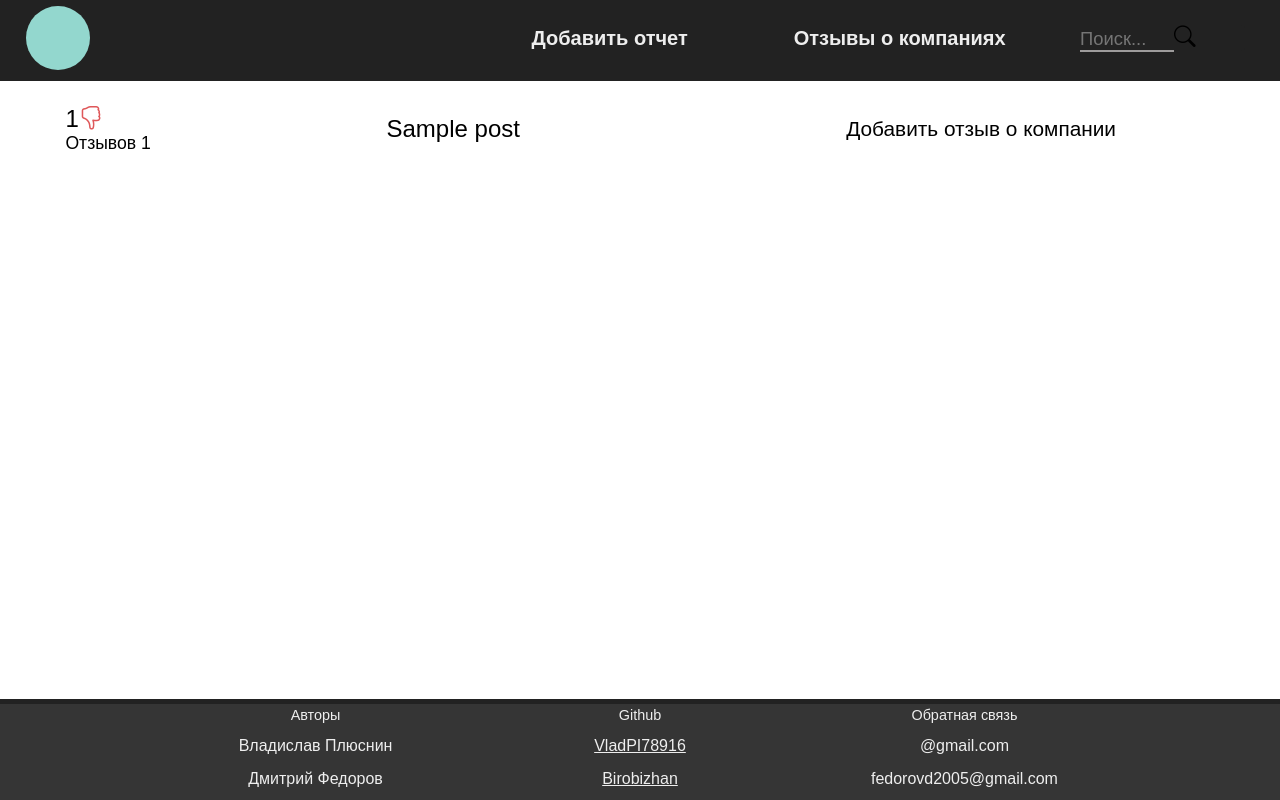
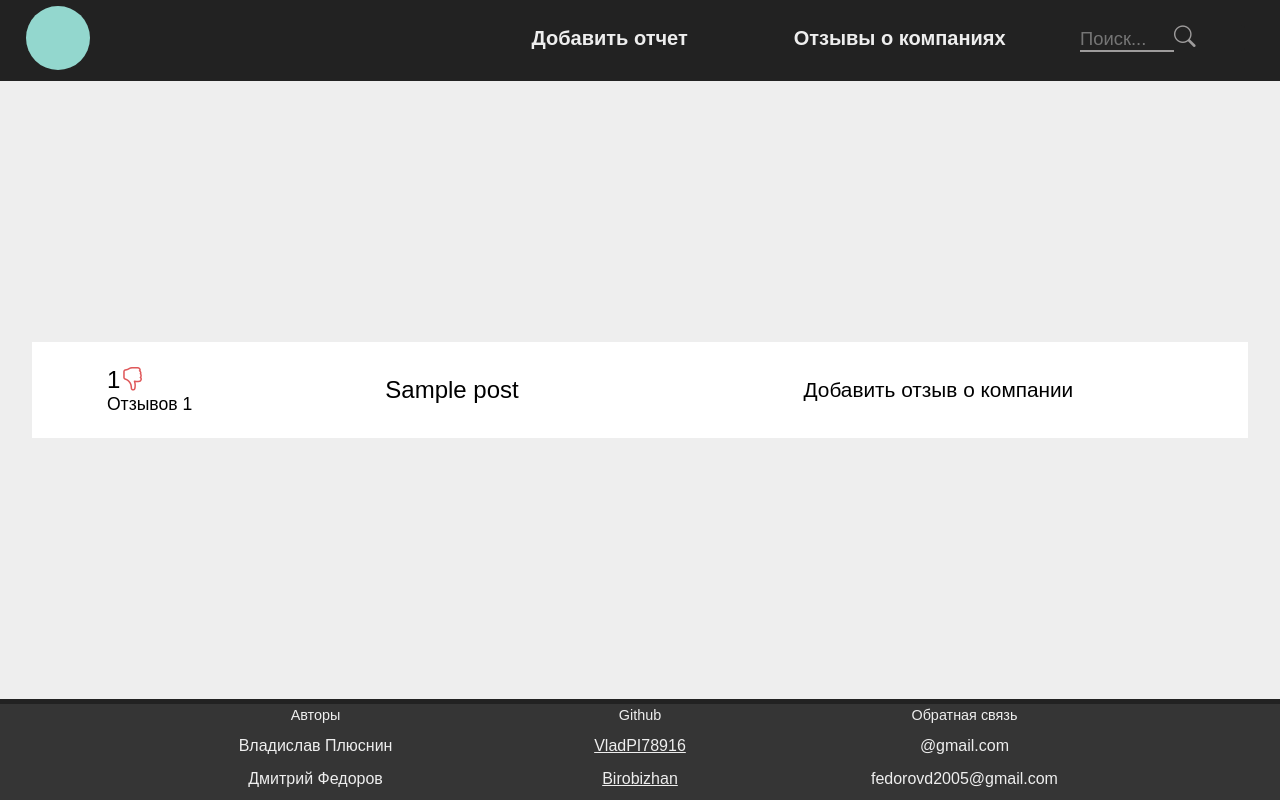
Before and after one commit to VladPl78916/Feedback-Classification-Web-Service, a Django app: template reviewer/site_review/templates/site_review/index.html in a window 1280 px wide. Run offline with Django 5.2, Linux system fonts and the light colour scheme; the template is opened without the code that fills it: most values are stand-ins (such as "Sample title", 1, 10 or a date in 2020).

Commit message:
Закончил верстку

```diff
--- a/reviewer/site_review/models.py
+++ b/reviewer/site_review/models.py
@@ -1,6 +1,9 @@
 from django.db import models
 from django.urls import reverse
 from slugify import slugify
+import plotly.graph_objects as go
+from PIL import Image
+import matplotlib.pyplot as plt
 
 
 class Companies(models.Model):
--- a/reviewer/site_review/static/site_review/css/index.css
+++ b/reviewer/site_review/static/site_review/css/index.css
@@ -1,14 +1,30 @@
+
+.posts{
+	margin-top: 20px;
+	margin-bottom: 20px;
+	width: 95vw;
+	display: flex;
+	justify-content: center;
+	background-color: white;
+	border-radius: 5px;
+
+}
+.posts ul{
+	align-items: center;
+	text-align: center;
+	justify-content: center;
+}
 .posts ul li {
-	max-width: 100%;
-	width: 100vw;
+	width: 95vw;
 	height: 12vh;
 	display: flex;
 	align-items: center;
 	text-align: center;
+	justify-content: center;
 
 }
 .like-container{
-	width: 17vw;
+	width: 13vw;
 	height: 12vh;
 	display: flex;
 	align-items: center;
@@ -26,7 +42,7 @@
 }
 .company-container{
 	font-size: 1.875vw;
-	width: 36vw;
+	width: 33vw;
 	display: flex;
 	align-items: center;
 	justify-content: center;
@@ -43,7 +59,7 @@
 	color: #8d8d8e;
   }
 .review-container{
-	width: 47vw;
+	width: 43vw;
 	height: 12vh;
 	display: flex;
 	justify-content: center;
--- a/reviewer/site_review/static/site_review/css/style.css
+++ b/reviewer/site_review/static/site_review/css/style.css
@@ -162,6 +162,7 @@ body{
   }
   .d1 button {
 	background-color: #222222;
+	color: #9E9C9C;
 	width: 30%;
 	text-align: left;
 	font-size: 1.6875vw;
@@ -178,6 +179,13 @@ body{
 
 main{
 	flex: 1 0 auto;
+}
+main{
+	display: flex;
+	align-items: center;
+	text-align: center;
+	justify-content: center;
+	background-color: #eeeeee;
 }
 .footer{
 	flex-shrink: 0;
--- a/reviewer/site_review/templates/site_review/index.html
+++ b/reviewer/site_review/templates/site_review/index.html
@@ -7,7 +7,11 @@
 <div class="posts">
     <ul>
         {% for p in posts %}
-            <li>
+            {% if forloop.counter|divisibleby:2 %}
+            <li style="background-color: #F7F8FA;">
+            {% else %}
+            <li style="background-color: #FFFFFF;">
+            {% endif %}
                 <div class="like-container">
                     <div class="like2">
                         <div class="like-block">
@@ -29,7 +33,8 @@
                     <a href="{% url 'form' %}?company={{p.company_name}}">Добавить отзыв о компании</a>
                 </div>
             </li>
-            <div class="line-mini"></div>
+            </li>
+            <!-- <div class="line-mini"></div> -->
         {% endfor %}
     </ul>
 </div>
```
Also changed, not shown: reviewer/site_review/static/site_review/css/statistic.css (added, +94 -0 lines), reviewer/site_review/templates/site_review/statistic.html (+36 -14 lines), reviewer/site_review/views.py (+14 -4 lines).
